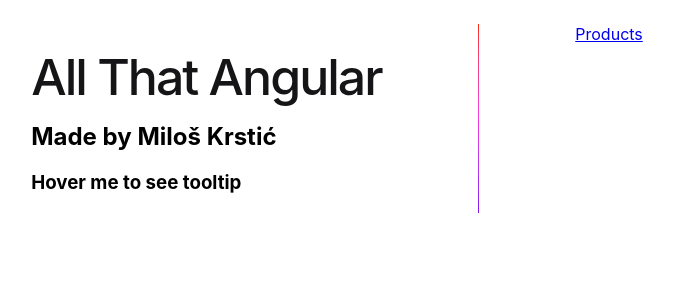
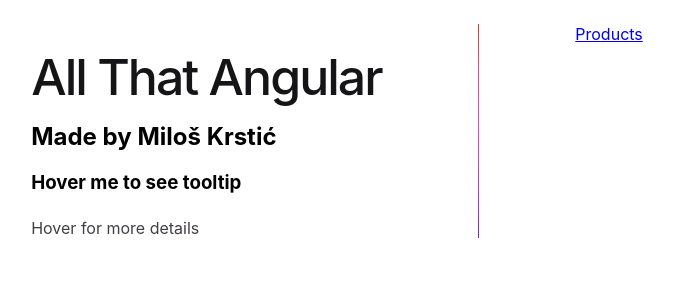
Before and after one commit to grizlizli/all-that-angular, an Angular app: page / in a window 1280 px wide. Shown: the top 300 px of the page, without its empty margins (303-976 px from the left). Built offline with nearby package versions, Linux system fonts and the light colour scheme.

Commit message:
tooltip with url

```diff
--- a/src/app/app.component.html
+++ b/src/app/app.component.html
@@ -4,6 +4,7 @@
       <h1 mkTooltip="Hello, World!" data-testid="mk-app-title">{{ title }}</h1>
       <h2 mkTooltip="They call me Grizli :)" [template]="tooltipRef" data-testid="mk-app-subtitle">Made by Miloš Krstić</h2>
       <h3 mkTooltip="" [template]="templateRef()" data-testid="mk-app-subtitle2">Hover me to see tooltip</h3>
+      <p mkTooltip="This link does not work :)" [template]="customUrlTooltip">Hover for more details</p>
     </div>
     <div class="divider" role="separator" aria-label="Divider"></div>
     <div class="right-side">
--- a/src/app/app.component.ts
+++ b/src/app/app.component.ts
@@ -15,4 +15,6 @@ export class AppComponent {
   readonly title = 'All That Angular';
   //@ViewChild('anotherTooltipRef', {static: true}) templateRef?: TemplateRef<any>;
   templateRef = viewChild<TemplateRef<any>>('anotherTooltipRef');
+
+  customUrlTooltip: string = '<a href="#">Hi</a>'
 }
```
